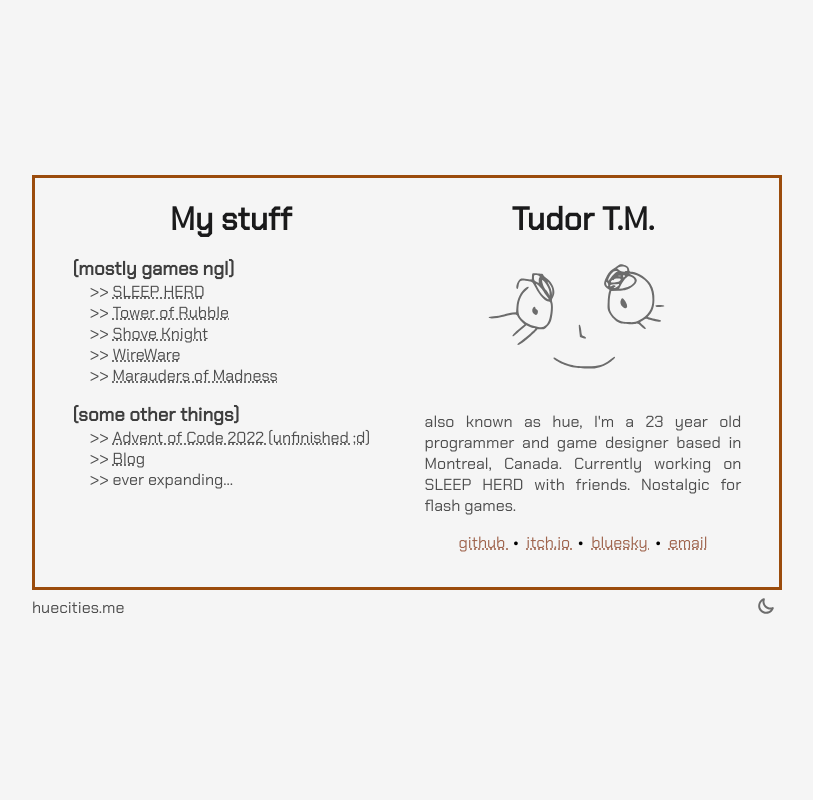
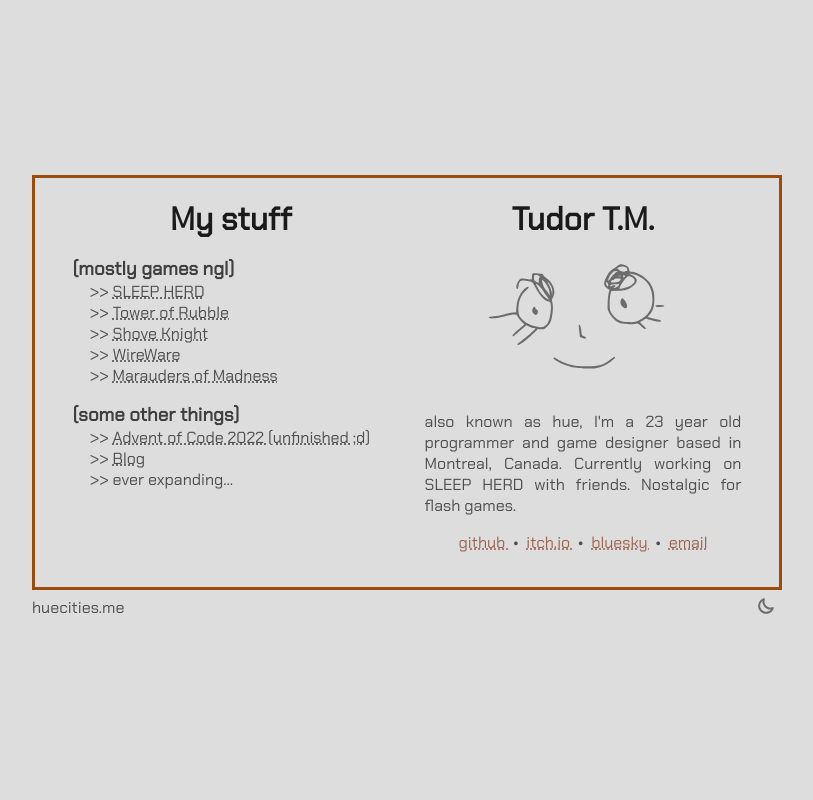
Before and after one commit to huetimes3/personal-site, a PHP site: page / in a window 1280 px wide. Shown: the whole page, without its empty margins (233-1046 px from the left). Run offline with PHP 8.4, Linux system fonts and the light colour scheme.

Commit message:
some small color changes

```diff
--- a/home/styles.css
+++ b/home/styles.css
@@ -3,7 +3,7 @@
     --secondary-color: #9b4c0c;
     --primary-font-color: #4d4d4d;
     --secondary-font-color: #3e3e3e;
-    --bg-color: #f5f5f5;
+    --bg-color: #dddddd;
     --heading-color: #1a1a1b;
 }
 
@@ -13,7 +13,7 @@
     --primary-font-color: #4d4d4d;
     --secondary-font-color: #6c6c6c;
     --bg-color: #1a1a1b;
-    --heading-color: #f5f5f5;
+    --heading-color: #dddddd;
 }
 
 * {
@@ -113,6 +113,10 @@ ul li a:hover {
     text-align: justify;
 }
 
+#links {
+    color: var(--primary-font-color)
+}
+
 #footer {
     display: flex;
     flex-direction: row;
```
